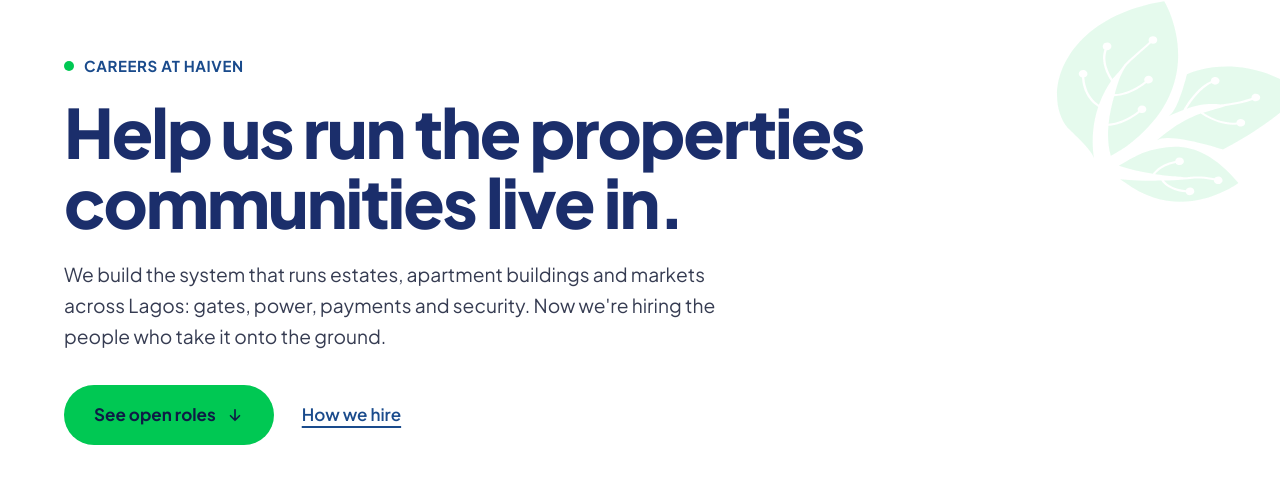
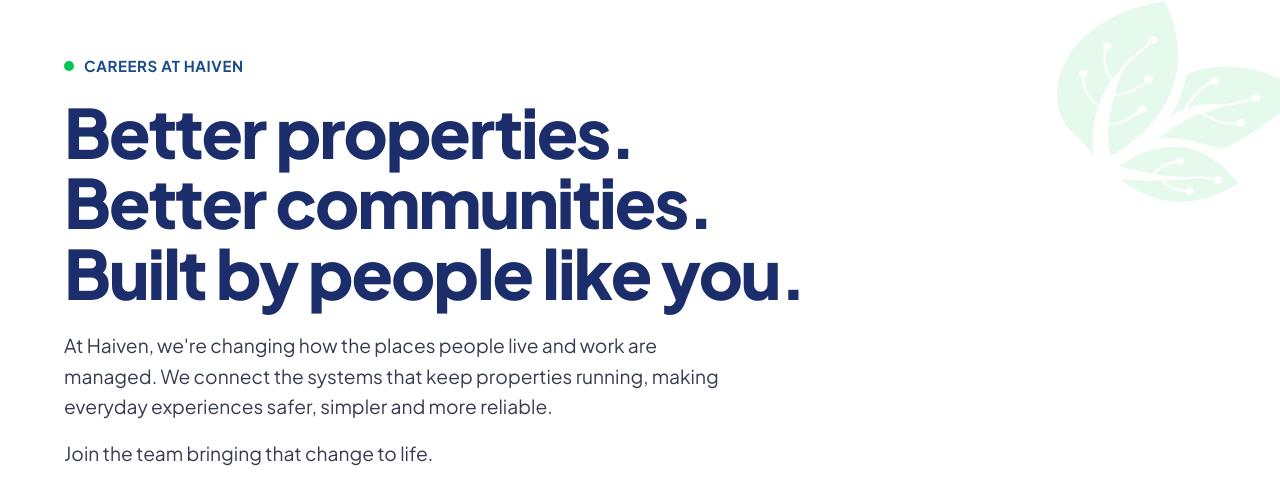
Before and after one commit to Managerr-Dev/haiven-website, a Next.js app: page /careers in a window 1280 px wide. Shown: the part 124-625 px from the top of the page. Built offline with nearby package versions, Linux system fonts and the light colour scheme; no server answers; what react-google-recaptcha-v3 would draw is missing.

Commit message:
feat(careers): update page title and description for improved messaging

```diff
--- a/app/(site)/careers/page.tsx
+++ b/app/(site)/careers/page.tsx
@@ -12,7 +12,7 @@ export const revalidate = 3600;
 
 export const metadata: Metadata = {
 	title: {
-		absolute: "Careers at Haiven | Help us run the properties Lagos lives in",
+		absolute: "Careers at Haiven | Better properties. Better communities. Built by people like you.",
 	},
 	description:
 		"Haiven is hiring its first operations and growth team in Lagos. See open roles and how we hire.",
@@ -103,12 +103,15 @@ export default function CareersPage() {
 						Careers at Haiven
 					</p>
 					<h1 className="mt-[18px] mb-[22px] max-w-[860px] text-[clamp(40px,5.6vw,68px)] font-extrabold leading-[1.04] tracking-[-0.03em] text-balance text-[#1B2E6B]">
-						Help us run the properties communities live in.
+						Better properties. Better communities. Built by people like you.
 					</h1>
 					<p className="max-w-[680px] text-[clamp(17px,1.5vw,20px)] leading-[1.6] text-pretty text-[#363C52]">
-						We build the system that runs estates, apartment buildings and
-						markets across Lagos: gates, power, payments and security. Now
-						we&apos;re hiring the people who take it onto the ground.
+						At Haiven, we&apos;re changing how the places people live and work
+						are managed. We connect the systems that keep properties running,
+						making everyday experiences safer, simpler and more reliable.
+					</p>
+					<p className="mt-4 max-w-[680px] text-[clamp(17px,1.5vw,20px)] leading-[1.6] text-pretty text-[#363C52]">
+						Join the team bringing that change to life.
 					</p>
 					<div className="mt-[34px] flex flex-wrap items-center gap-x-7 gap-y-4">
 						<a
```
